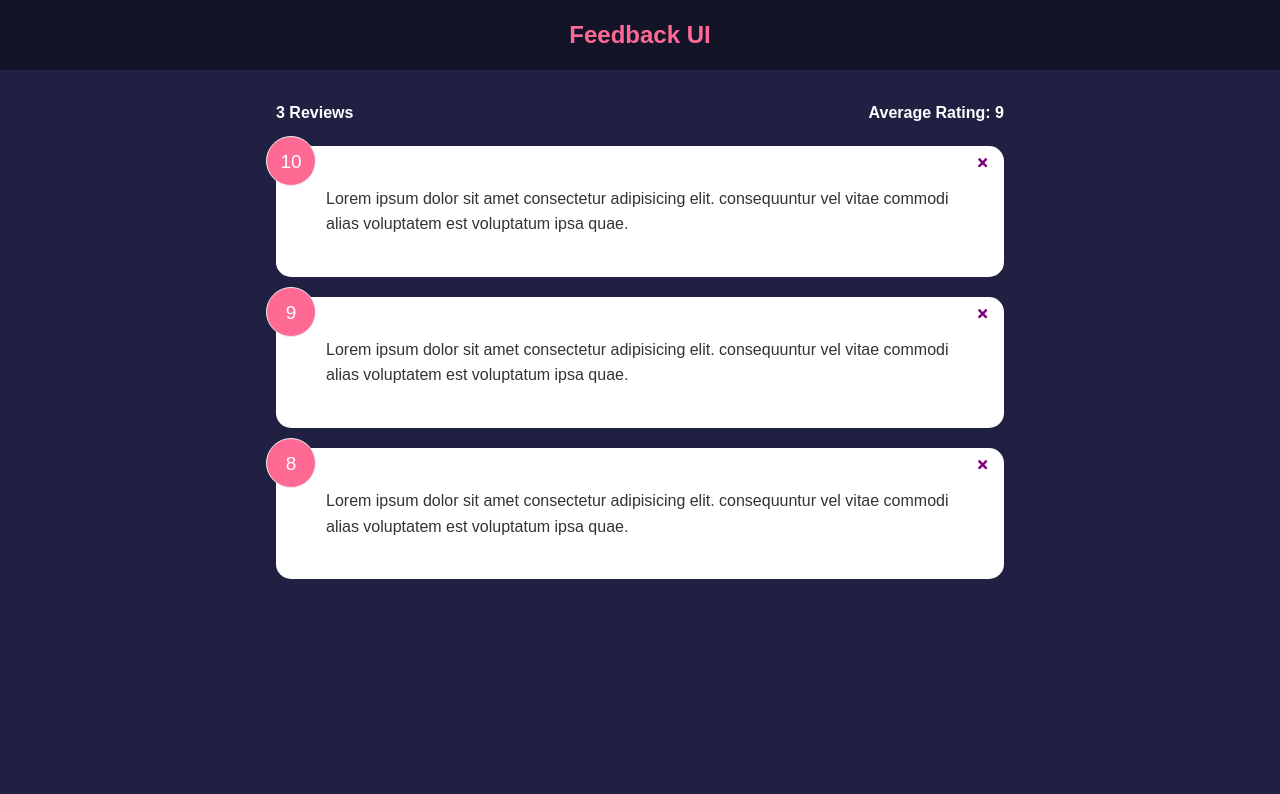
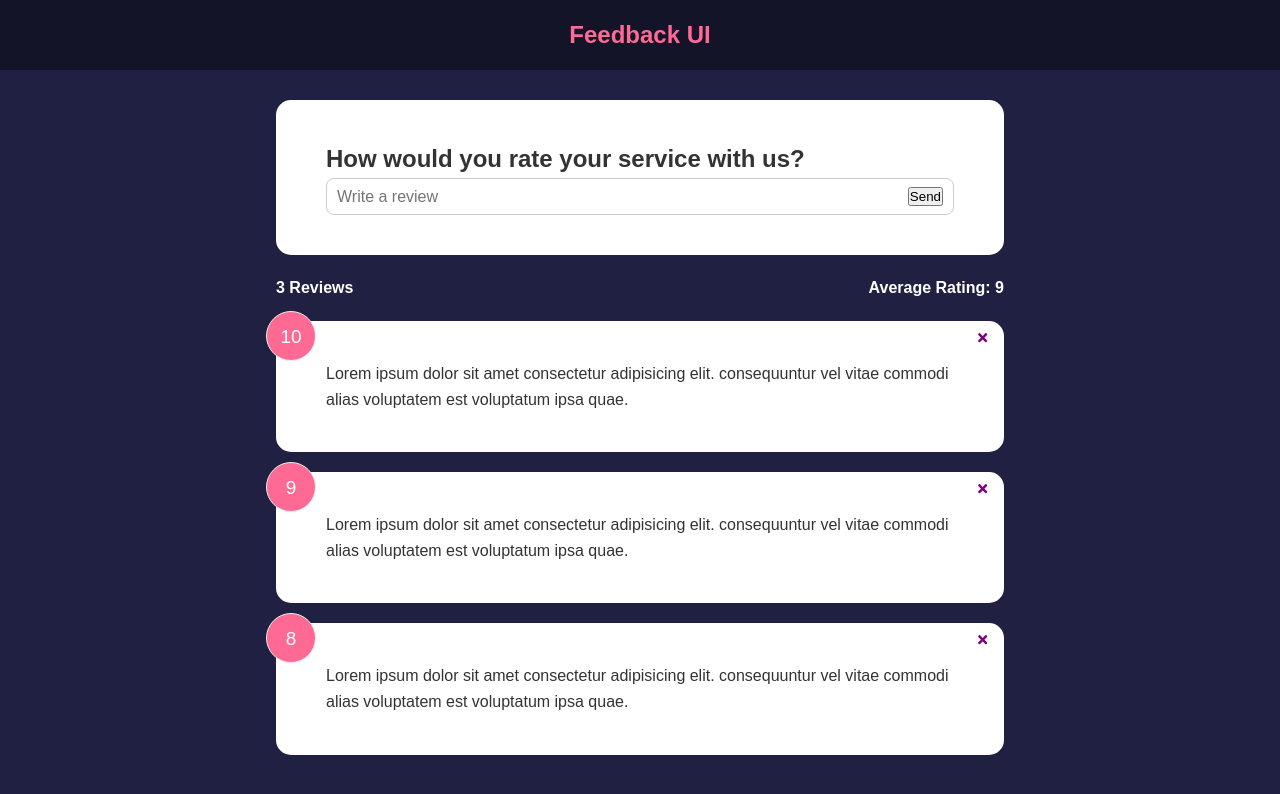
Before and after one commit to dpopkov/fe-projects, a React (Vite) app in the folder react-f-t-b/feedback-app/: page / in a window 1280 px wide. Shown: the top 794 px of the page. Built offline with nearby package versions, Linux system fonts and the light colour scheme.

Commit message:
react-f-t-b: feedback-app: form input and state

```diff
--- a/react-f-t-b/feedback-app/src/App.jsx
+++ b/react-f-t-b/feedback-app/src/App.jsx
@@ -4,6 +4,7 @@
 import FeedbackList from './components/FeedbackList';
 import FeedbackData from './data/FeedbackData';
 import FeedbackStats from './components/FeedbackStats';
+import FeedbackForm from './components/FeedbackForm';
 
 function App() {
   const [feedback, setFeedback] = useState(FeedbackData);
@@ -18,6 +19,7 @@
     <>
       <Header />
       <div className="container">
+        <FeedbackForm />
         <FeedbackStats feedback={feedback} />
         <FeedbackList feedback={feedback} deleteFeedback={deleteFeedback} />
       </div>
--- /dev/null
+++ b/react-f-t-b/feedback-app/src/components/FeedbackForm.jsx
@@ -0,0 +1,30 @@
+import { useState } from 'react';
+import Card from './shared/Card';
+
+function FeedbackForm() {
+  const [text, setText] = useState('');
+
+  const handleTextChange = (e) => {
+    setText(e.target.value.trim());
+  };
+
+  return (
+    <Card>
+      <form>
+        <h2>How would you rate your service with us?</h2>
+        {/* @todo - rating select component */}
+        <div className="input-group">
+          <input
+            type="text"
+            placeholder="Write a review"
+            onChange={handleTextChange}
+            value={text}
+          />
+          <button type="submit">Send</button>
+        </div>
+      </form>
+    </Card>
+  );
+}
+
+export default FeedbackForm;
--- a/react-f-t-b/feedback-app/src/index.css
+++ b/react-f-t-b/feedback-app/src/index.css
@@ -85,6 +85,24 @@
   left: -10px;
 }
 
+.input-group {
+  display: flex;
+  flex-direction: row;
+  border: 1px solid #ccc;
+  padding: 8px 10px;
+  border-radius: 8px;
+}
+
+input {
+  flex-grow: 2;
+  border: none;
+  font-size: 16px;
+}
+
+input:focus {
+  outline: none;
+}
+
 .close,
 .edit {
   position: absolute;
@@ -98,3 +116,9 @@
 .edit {
   right: 40px;
 }
+
+@media (max-width: 600px) {
+  .input-group input {
+    width: 80%;
+  }
+}
```
Also changed, not shown: 1 other file (tests, documents, lock files or other folders).
